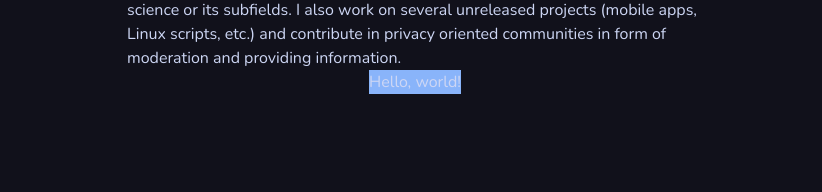
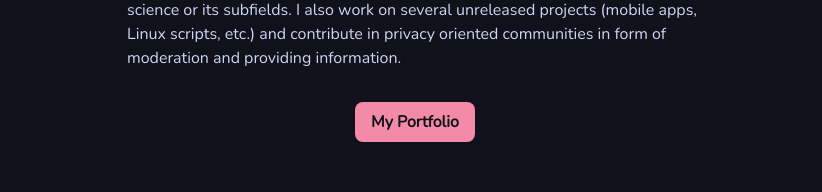
Before and after one commit to originlimit/originlimit, a React (Create React App) app: page / in a window 1280 px wide. Shown: the part 382-574 px from the top of the page, without its empty margins (225-1047 px from the left). Built offline with nearby package versions, Linux system fonts and the light colour scheme.

Commit message:
styled button. Arrow icon needed

```diff
--- a/src/components/AboutMe.js
+++ b/src/components/AboutMe.js
@@ -8,7 +8,7 @@ const AboutMe = () => {
       <p className='text-textBase'>I am curently a computer science student. I like to expand my skills and learn new things. I also like to design UIs and work with Linux machines to make them look and function better. My interests range from software to philosophy — I am interested in the privacy and security of the applications we use in our day-to-day.</p>
       <p className='text-textBase'>Most of my free time involves studying various subjects related to computer science or its subfields. I also work on several unreleased projects (mobile apps, Linux scripts, etc.) and contribute in privacy oriented communities in form of moderation and providing information.</p>
       <div className='flex justify-center'>
-        <button className='bg-blue'>Hello, world!</button>
+        <button className='bg-red text-crust py-2 px-4 m-8 rounded-lg font-bold'>My Portfolio</button>
       </div>
     </div>
     </div>
```
